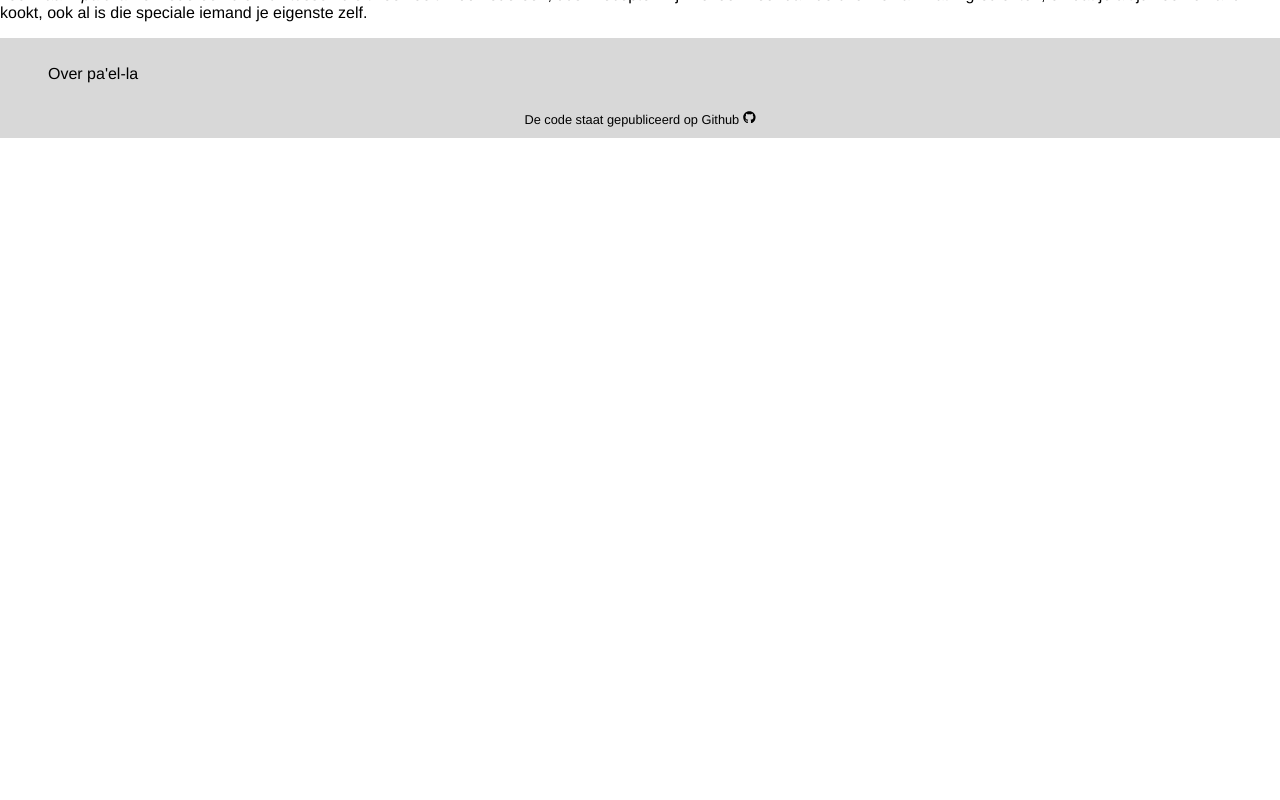
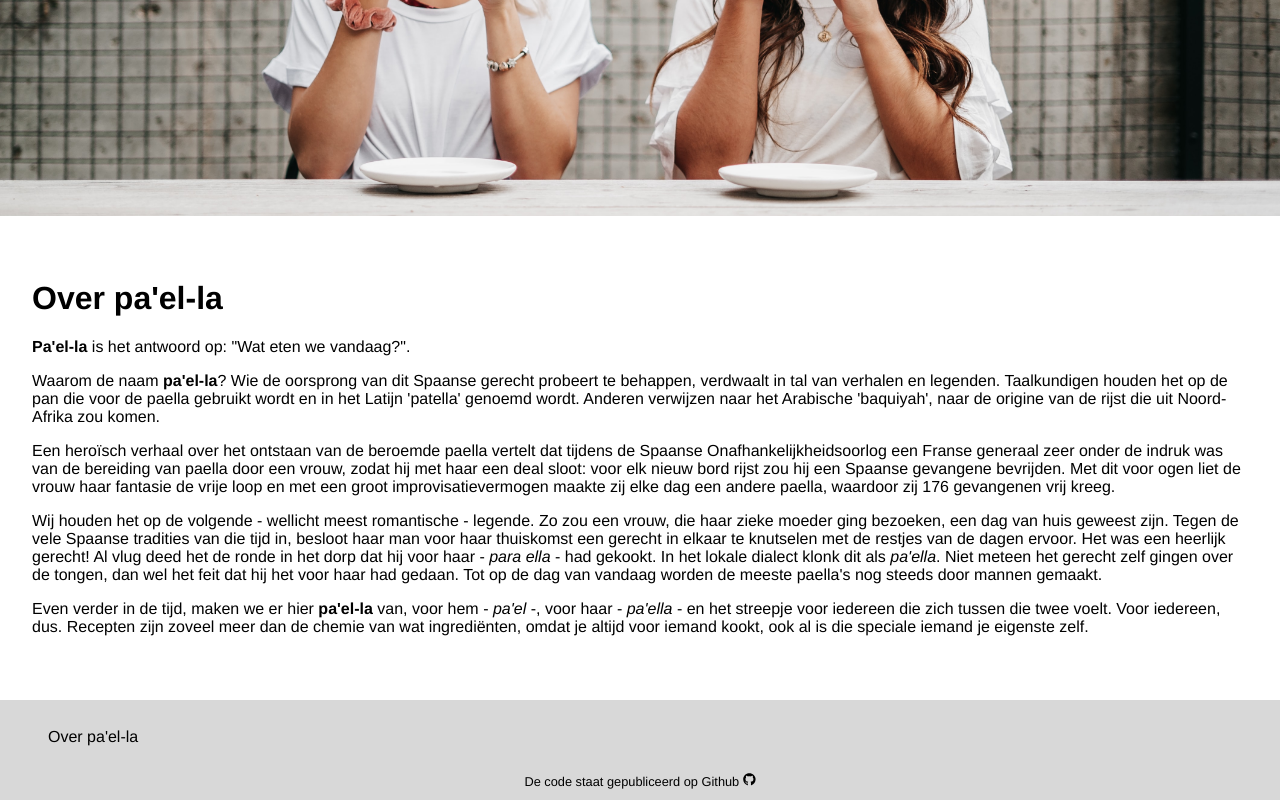
Before and after one commit to Christian-Mar/pa-ella, a Next.js app: page /about in a window 1280 px wide. Shown: the part 424-1224 px from the top of the page. Before the commit the page ends 800 px from the top, so only its background shows below. Built offline with nearby package versions, Linux system fonts and the light colour scheme; no server answers.

Commit message:
styling About page

```diff
--- a/pages/about/index.js
+++ b/pages/about/index.js
@@ -1,6 +1,8 @@
 import Head from 'next/head';
 import Navbar from '../../components/nav/Navbar';
 import Footer from '../../components/footer/Footer';
+import Banner from '../../components/banner/Banner';
+import styles from '../../styles/About.module.css';
 
 const About = () => {
 	return (
@@ -11,22 +13,21 @@ const About = () => {
 				<link rel='icon' href='/images/favicon.ico' />
 			</Head>
 			<Navbar />
-			<div>
+			<Banner imgUrl='/images/ellas.jpg' />
+			<div className={styles.container}>
 				<h1>Over pa'el-la</h1>
+				<p><b>Pa'el-la</b> is het antwoord op: "Wat eten we vandaag?".</p>
 				<p>
-					Pa'el-la is het antwoord op: "Wat eten we vandaag?".
-				</p>
-				<p>
-					Waarom de naam pa'el-la? Wie de oorsprong van dit Spaanse gerecht
+					Waarom de naam <b>pa'el-la</b>? Wie de oorsprong van dit Spaanse gerecht
 					probeert te behappen, verdwaalt in tal van verhalen en legenden.
-					Taalkundigen houden het op op de pan die voor de paëlla gebruikt wordt
-					en in het Latijn 'patella' genoemd wordt. Anderen verwijzen naar het
+					Taalkundigen houden het op de pan die voor de paella gebruikt wordt en
+					in het Latijn 'patella' genoemd wordt. Anderen verwijzen naar het
 					Arabische 'baquiyah', naar de origine van de rijst die uit
 					Noord-Afrika zou komen.
 				</p>
 				<p>
 					Een heroïsch verhaal over het ontstaan van de beroemde paella vertelt
-					dat tijdens de Onafhankelijkheidsoorlog een Franse generaal zeer onder
+					dat tijdens de Spaanse Onafhankelijkheidsoorlog een Franse generaal zeer onder
 					de indruk was van de bereiding van paella door een vrouw, zodat hij
 					met haar een deal sloot: voor elk nieuw bord rijst zou hij een Spaanse
 					gevangene bevrijden. Met dit voor ogen liet de vrouw haar fantasie de
@@ -35,18 +36,23 @@ const About = () => {
 				</p>
 
 				<p>
-					Wij houden het op de - wellicht meest romantische - legende. Zo zou
-					een vrouw die haar zieke moeder ging bezoeken een dag van huis geweest
-					zijn. Tegen de vele Spaanse tradities van die tijd in, besloot haar
-					man voor haar thuiskomst een gerecht in elkaar te knutselen met de restjes van
-					de dagen ervoor. Het was een heerlijk gerecht en al vlug deed het de
-					ronde in het dorp dat hij voor haar - <i>para ella </i>- had gekookt.
-					In het lokale dialect klonk dit als <i>pa'ella</i>. Even verder in de
-					tijd, maken we er hier pa'el-la van, voor hem - <i>pa'el</i> -, voor
-					haar - <i>pa'ella</i> - en iedereen die zich tussen die twee voelt.
-					Voor iedereen, dus. Recepten zijn zoveel meer dan de chemie van wat
-					ingrediënten, omdat je altijd voor iemand kookt, ook al is die
-					speciale iemand je eigenste zelf.
+					Wij houden het op de volgende - wellicht meest romantische - legende. Zo zou
+					een vrouw, die haar zieke moeder ging bezoeken, een dag van huis
+					geweest zijn. Tegen de vele Spaanse tradities van die tijd in, besloot
+					haar man voor haar thuiskomst een gerecht in elkaar te knutselen met
+					de restjes van de dagen ervoor. Het was een heerlijk gerecht! Al vlug
+					deed het de ronde in het dorp dat hij voor haar - <i>para ella</i> -
+					had gekookt. In het lokale dialect klonk dit als <i>pa'ella</i>. Niet
+					meteen het gerecht zelf gingen over de tongen, dan wel het feit dat
+					hij het voor haar had gedaan. Tot op de dag van vandaag worden de
+					meeste paella's nog steeds door mannen gemaakt.
+				</p>
+				<p>
+					Even verder in de tijd, maken we er hier <b>pa'el-la</b> van, voor hem
+					- <i>pa'el</i> -, voor haar - <i>pa'ella</i> - en het streepje voor
+					iedereen die zich tussen die twee voelt. Voor iedereen, dus. Recepten
+					zijn zoveel meer dan de chemie van wat ingrediënten, omdat je altijd
+					voor iemand kookt, ook al is die speciale iemand je eigenste zelf.
 				</p>
 			</div>
 			<Footer />
--- /dev/null
+++ b/styles/About.module.css
@@ -0,0 +1,4 @@
+.container {
+  margin: 4rem 2rem;
+  height: 100%;
+}
```
